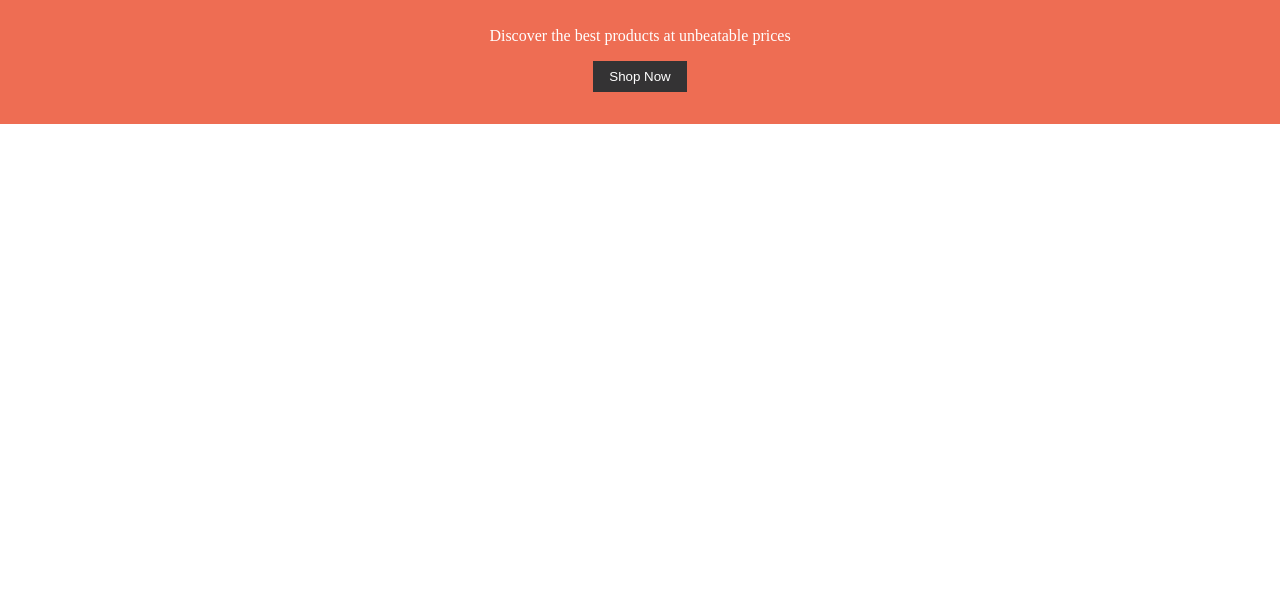
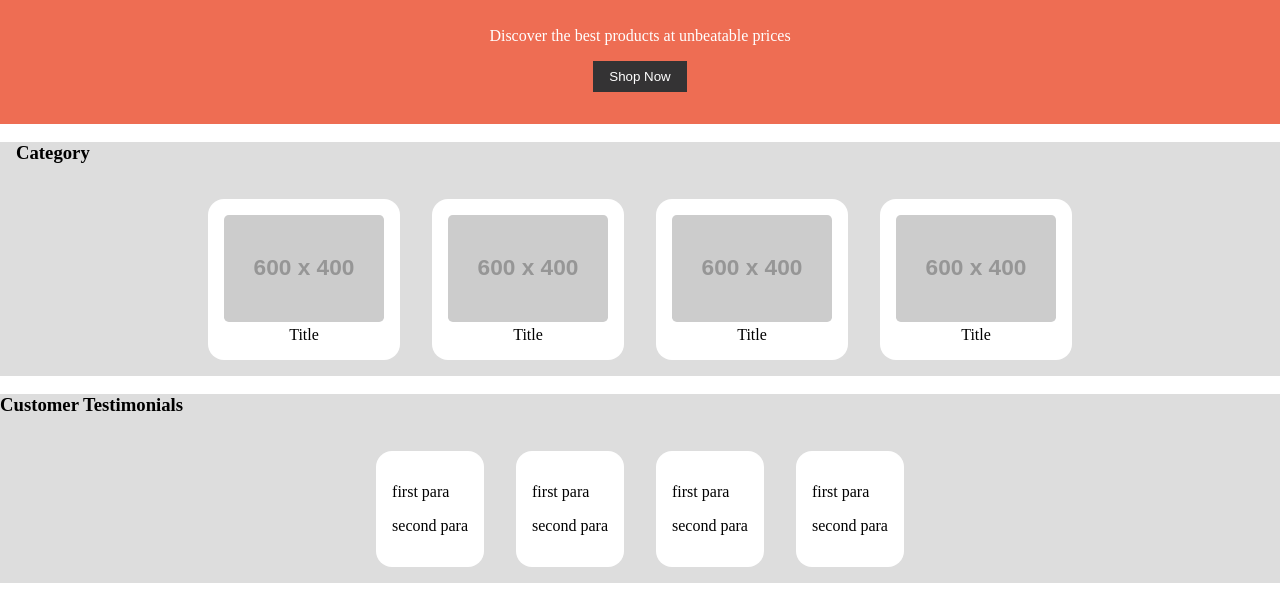
Before and after one commit to samadhan22/samadhan-salunkhe, a plain HTML site: page MyProjects/EcommerceWebsite/index.html in a window 1280 px wide. Shown: the part 186-800 px from the top of the page. Drawn offline with Linux system fonts and the light colour scheme; placeholder pictures from the web are drawn by us.

Commit message:
ecommerce website

```diff
--- a/MyProjects/EcommerceWebsite/index.html
+++ b/MyProjects/EcommerceWebsite/index.html
@@ -31,14 +31,39 @@
 
     </section>
 
-    <section id="category">
+    <section id="category-section">
+        <h3>Category</h3>
+        <div id="category">
+            <div class="category_image"><img src="https://placehold.co/600x400?text=Hello+World" alt=""><div>Title</div></div>
+            <div class="category_image"><img src="https://placehold.co/600x400?text=Hello+World" alt=""><div>Title</div></div>
+            <div class="category_image"><img src="https://placehold.co/600x400?text=Hello+World" alt=""><div>Title</div></div>
+            <div class="category_image"><img src="https://placehold.co/600x400?text=Hello+World" alt=""><div>Title</div></div>
+        </div>
     </section>
 
     <section id="product">
     </section>
 
-    <section id="testimony">
-
+    <section id="testimony-section">
+        <h3>Customer Testimonials</h3>
+        <div id="testimony">
+            <div class="testimony-card">
+                <p>first para</p>
+                <p>second para</p>
+            </div>
+            <div class="testimony-card">
+                <p>first para</p>
+                <p>second para</p>
+            </div>
+            <div class="testimony-card">
+                <p>first para</p>
+                <p>second para</p>
+            </div>
+            <div class="testimony-card">
+                <p>first para</p>
+                <p>second para</p>
+            </div>
+        </div>
     </section>
 
     <footer>
--- a/MyProjects/EcommerceWebsite/styles.css
+++ b/MyProjects/EcommerceWebsite/styles.css
@@ -50,3 +50,49 @@ body{
 #hero p{
     font-size: 1rem;
 }
+#category{
+    display: flex;
+    justify-content: center;
+    align-items: center;
+    flex-wrap: wrap;
+}
+.category_image img{
+    width: 10rem;
+    height: auto;
+    border-radius: 0.3rem;
+}
+.category_image{
+    padding: 1rem;
+    background-color: white;
+    margin: 1rem;
+    border-radius: 1rem;
+}
+.category_image div {
+    text-align: center;
+}
+#category-section h3{
+    padding: 0rem 1rem;
+}
+#category-section{
+    background-color: #dddddd;
+}
+
+
+
+
+#testimony{
+    display: flex;
+    justify-content: center;
+    align-items: center;
+    flex-wrap: wrap;
+}
+.testimony-card{
+    padding: 1rem;
+    background-color: white;
+    margin: 1rem;
+    border-radius: 1rem;
+}
+
+#testimony-section{
+    background-color: #dddddd;
+}
```
